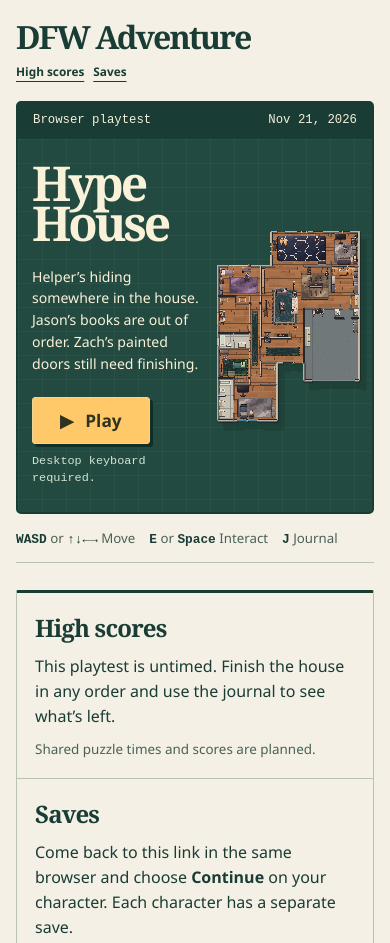
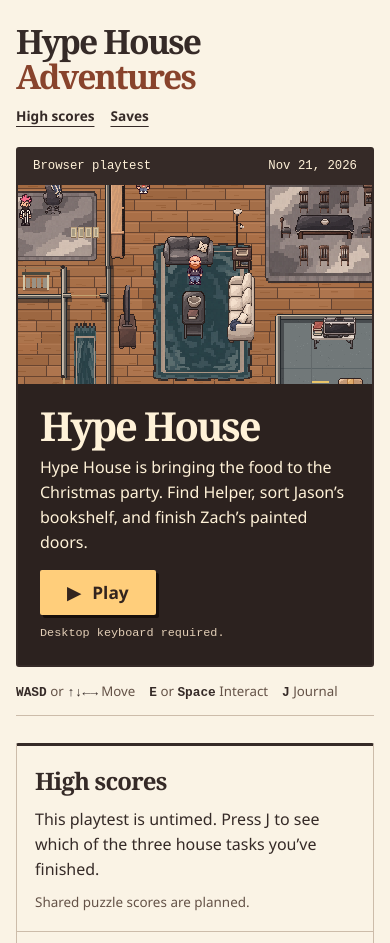
Before and after one commit to PeoplesPlaceChurch/dfw-adventure-playtest, a plain HTML site: page index.html in a window 390 px wide. Shown: the top 943 px of the page. Drawn offline with Linux system fonts and the light colour scheme.

Commit message:
Publish Hype House Adventures branding and the living room playtest cover

```diff
--- a/config.json
+++ b/config.json
@@ -1,5 +1,5 @@
 {
-  "title": "DFW Adventure",
+  "title": "Hype House Adventures",
   "version": "0.3.0-browser-playtest",
   "gamePath": "./game/index.html",
   "leaderboardUrl": null
--- a/index.html
+++ b/index.html
@@ -4,8 +4,11 @@
   <meta charset="utf-8">
   <meta name="viewport" content="width=device-width, initial-scale=1">
   <meta name="robots" content="noindex, nofollow">
-  <meta name="theme-color" content="#193c35">
-  <title>DFW Adventure · Hype House</title>
+  <meta name="theme-color" content="#352a27">
+  <meta name="description" content="Play the Hype House chapter of Hype House Adventures. Find Helper and help Jason and Zach get the food ready for the Christmas party.">
+  <meta property="og:title" content="Hype House Adventures">
+  <meta property="og:description" content="Start the Hype House browser playtest with Paxston, Jason, Zach, and Helper.">
+  <title>Hype House Adventures</title>
   <link rel="stylesheet" href="./playtest.css">
   <script type="module" src="./playtest.js"></script>
 </head>
@@ -13,32 +16,32 @@
   <a class="skip" href="#play">Skip to Play</a>
   <main>
     <header class="masthead">
-      <h1>DFW Adventure</h1>
+      <h1>Hype House <span>Adventures</span></h1>
       <nav aria-label="On this page"><a href="#scores">High scores</a><a href="#saves">Saves</a></nav>
     </header>
     <section class="game-shell" aria-label="Hype House play screen">
       <div class="screen-bar"><span>Browser playtest</span><time datetime="2026-11-21">Nov 21, 2026</time><button id="fullscreen" hidden>Expand game</button></div>
       <div class="game-screen" id="game-screen">
         <div class="cover" id="start-panel">
+          <img class="living-room" src="./assets/hype-house-living.png" width="384" height="216" alt="Paxston in the Hype House living room, between the gray loveseat and the coffee table.">
           <div class="cover-copy">
-            <h2>Hype<br>House</h2>
-            <p>Helper’s hiding somewhere in the house. Jason’s books are out of order. Zach’s painted doors still need finishing.</p>
+            <h2>Hype House</h2>
+            <p>Hype House is bringing the food to the Christmas party. Find Helper, sort Jason’s bookshelf, and finish Zach’s painted doors.</p>
             <button id="play" disabled><span aria-hidden="true">▶</span> <span id="play-label">Loading…</span></button>
             <p class="device" id="availability" role="status">Preparing the playtest.</p>
           </div>
-          <div class="map"><img src="./assets/hype-house-map.png" width="640" height="832" alt="Hype House floor plan with the living room in the center and the garage on the right."></div>
         </div>
       </div>
     </section>
     <div class="controls" aria-label="Keyboard controls"><span><kbd>WASD</kbd> or <kbd>↑↓←→</kbd> Move</span><span><kbd>E</kbd> or <kbd>Space</kbd> Interact</span><span><kbd>J</kbd> Journal</span></div>
     <p id="launch-status" role="status"></p>
     <div class="cards">
-      <section class="card" id="scores"><h2>High scores</h2><p>This playtest is untimed. Finish the house in any order and use the journal to see what’s left.</p><p class="detail">Shared puzzle times and scores are planned.</p></section>
+      <section class="card" id="scores"><h2>High scores</h2><p>This playtest is untimed. Press J to see which of the three house tasks you’ve finished.</p><p class="detail">Shared puzzle scores are planned.</p></section>
       <section class="card" id="saves"><h2>Saves</h2><p>Come back to this link in the same browser and choose <strong>Continue</strong> on your character. Each character has a separate save.</p><p class="detail">“Fresh test” skips saving. Save-file upload and download are planned.</p></section>
     </div>
     <section class="notes">
       <div><h2>Playtest notes</h2><p>Try Jason’s bookshelf in the living room. If a book is hard to see or a clue doesn’t make sense, send Paxston the round number and a screenshot.</p></div>
-      <figure><img src="./assets/jasons-bookshelf.jpg" loading="lazy" width="1100" height="619" alt="Jason’s wooden bookshelf with numbered gaps and five loose books to place."><figcaption>Jason’s bookshelf · art preview</figcaption></figure>
+      <figure><img src="./assets/jasons-bookshelf.jpg" loading="lazy" width="1100" height="619" alt="Jason’s wooden bookshelf with numbered gaps and five loose books to place."><figcaption>Jason’s bookshelf · approved art preview</figcaption></figure>
     </section>
   </main>
 </body>
--- a/playtest.css
+++ b/playtest.css
@@ -1,10 +1,10 @@
 :root {
   color-scheme: light;
-  --paper: #f4f0e5;
-  --ink: #193c35;
-  --muted: #4b6157;
-  --rule: #bac3b2;
-  --gold: #ffc969;
+  --paper: #faf3e5;
+  --ink: #352a27;
+  --muted: #645247;
+  --rule: #ccbcaa;
+  --gold: #ffce7b;
   font-family: "Avenir Next", Avenir, "Segoe UI", system-ui, sans-serif;
   color: var(--ink);
   background: var(--paper);
@@ -19,27 +19,28 @@ button { cursor: pointer; }
 button:focus-visible, a:focus-visible { outline: 3px solid #c27818; outline-offset: 4px; }
 .skip { position: absolute; top: -100px; left: 10px; z-index: 50; background: white; padding: 10px; }
 .skip:focus { top: 10px; }
-.masthead { display: flex; align-items: baseline; justify-content: space-between; gap: 12px; padding: clamp(21px, 4vw, 43px) 0 22px; }
-h1, h2 { font-family: "Rockwell", "Charter", Georgia, serif; }
-h1 { font-size: clamp(2rem, 5vw, 4rem); letter-spacing: -.06em; line-height: 1; }
-nav { display: flex; gap: 18px; font-size: .85rem; font-weight: 650; }
+.masthead { display: flex; align-items: baseline; justify-content: space-between; gap: 20px; padding: clamp(24px, 4vw, 43px) 0 22px; }
+h1, h2 { font-family: Rockwell, Charter, Georgia, serif; }
+h1 { font-size: clamp(2.1rem, 4.3vw, 3.4rem); letter-spacing: -.055em; line-height: 1.04; }
+h1 span { color: #88432c; }
+nav { display: flex; flex: none; gap: 18px; font-size: .85rem; font-weight: 650; }
 nav a { text-underline-offset: 5px; }
 .screen-bar, .device, figcaption, kbd { font-family: ui-monospace, "Courier New", monospace; }
-.game-shell { overflow: hidden; border: 2px solid var(--ink); background: var(--ink); border-radius: 5px; }
-.screen-bar { display: flex; align-items: center; gap: 12px; min-height: 36px; padding: 5px 15px; color: #f6efd9; font-size: .77rem; line-height: 1.4; }
+.game-shell { overflow: hidden; border: 2px solid var(--ink); background: var(--ink); border-radius: 3px; }
+.screen-bar { display: flex; align-items: center; gap: 12px; min-height: 36px; padding: 5px 15px; color: #fff1d8; font-size: .77rem; line-height: 1.4; }
 .screen-bar span { margin-right: auto; }
-.screen-bar button { font-size: .78rem; color: var(--ink); background: var(--paper); border: 0; padding: 5px 10px; border-radius: 2px; }
-.game-screen { position: relative; background: #193b36; }
-.cover { display: grid; grid-template-columns: 1fr 1fr; min-height: clamp(370px, 43vw, 464px); color: #faf1d9; background-color: #224a40; background-image: linear-gradient(#abc1a10e 1px, transparent 1px), linear-gradient(90deg, #abc1a10e 1px, transparent 1px); background-size: 24px 24px; }
-.cover-copy { align-self: center; padding: 30px 0 30px clamp(22px, 5vw, 64px); z-index: 1; }
-.cover h2 { font-size: clamp(3.75rem, 7.9vw, 6.75rem); letter-spacing: -.065em; line-height: .84; margin-bottom: 22px; }
-.cover-copy > p:not(.device) { font-size: clamp(.98rem, 1.6vw, 1.14rem); line-height: 1.55; max-width: 34ch; }
-#play { display: inline-flex; gap: 12px; align-items: center; margin: 22px 0 9px; padding: 11px 27px; border: 1px solid #f3d59a; border-radius: 3px; background: var(--gold); box-shadow: 3px 3px 0 #122e28; font-size: 1.08rem; font-weight: 800; color: #2e341f; }
-#play:hover { background: #ffdb97; }
+.screen-bar button { font-size: .78rem; color: var(--ink); background: var(--paper); border: 0; padding: 5px 10px; }
+.game-screen { position: relative; background: #211b1a; }
+.cover { position: relative; display: grid; align-items: center; min-height: clamp(345px, 43vw, 438px); isolation: isolate; color: #fff2d8; background: #2c221f; }
+.living-room { position: absolute; inset: 0 0 0 auto; width: 75%; height: 100%; object-fit: cover; object-position: center; image-rendering: pixelated; z-index: -2; }
+.cover::before { content: ""; position: absolute; inset: 0; z-index: -1; background: linear-gradient(90deg, #2c221f 8%, #2c221ff7 27%, #2c221fc7 40%, #2c221f50 53%, transparent 62%); }
+.cover-copy { max-width: 44%; padding: 35px 0 35px clamp(18px, 4vw, 50px); }
+.cover h2 { font-size: clamp(2.9rem, 5.6vw, 4.9rem); line-height: .98; letter-spacing: -.055em; margin-bottom: 20px; }
+.cover-copy > p:not(.device) { max-width: 29ch; font-size: clamp(1rem, 1.45vw, 1.12rem); line-height: 1.55; }
+#play { display: inline-flex; gap: 12px; align-items: center; margin: 24px 0 10px; min-height: 44px; padding: 11px 27px; border: 0; border-radius: 2px; background: var(--gold); box-shadow: 3px 3px 0 #170f0c; font-size: 1.08rem; font-weight: 800; color: #33241e; }
+#play:hover { background: #ffdd9f; }
 #play:disabled { opacity: .7; }
-.device { font-size: .74rem; line-height: 1.5; color: #d4e4d1; }
-.map { display: grid; place-items: center; padding: 12px clamp(14px, 4vw, 48px) 12px 8px; }
-.map img { display: block; max-width: 100%; width: auto; height: clamp(325px, 40vw, 430px); object-fit: contain; image-rendering: pixelated; filter: drop-shadow(6px 8px 0 #132e2959); }
+.device { font-size: .74rem; line-height: 1.5; color: #e3cfb7; }
 .game-screen.running { aspect-ratio: 16/9; }
 .game-screen iframe { position: absolute; inset: 0; width: 100%; height: 100%; border: 0; }
 .controls { display: flex; gap: 12px 24px; flex-wrap: wrap; padding: 15px 0; border-bottom: 1px solid var(--rule); font-size: .83rem; color: var(--muted); }
@@ -61,17 +62,17 @@ figcaption { margin-top: 7px; font-size: .73rem; }
 .game-shell.expanded { position: fixed; inset: 0; z-index: 40; border: 0; border-radius: 0; display: flex; flex-direction: column; }
 .expanded .game-screen { flex: 1; aspect-ratio: auto; }
 @media (max-width: 660px) {
-  .masthead { align-items: flex-start; }
-  nav { gap: 9px; font-size: .74rem; padding-top: 5px; }
-  .cover { min-height: 350px; grid-template-columns: 53% 47%; }
-  .cover-copy { padding: 24px 0 24px 14px; }
-  .cover h2 { font-size: clamp(3rem, 9vw, 3.75rem); }
-  .cover-copy > p:not(.device) { font-size: .88rem; }
-  .map { padding: 8px; }
-  .map img { width: 100%; height: auto; }
+  .masthead { align-items: flex-start; flex-direction: column; gap: 12px; }
+  nav { gap: 16px; }
+  .cover { display: flex; flex-direction: column; align-items: stretch; }
+  .cover::before { display: none; }
+  .living-room { position: static; width: 100%; height: auto; z-index: auto; }
+  .cover-copy { max-width: none; padding: 22px; }
+  .cover h2 { font-size: 2.5rem; margin-bottom: 10px; }
+  .cover-copy > p:not(.device) { max-width: 42ch; }
+  #play { margin-top: 16px; }
   .controls { gap: 7px 14px; }
   .cards, .notes { grid-template-columns: 1fr; }
   .card + .card { border-left: 0; border-top: 1px solid var(--rule); }
   .notes { gap: 14px; }
 }
-@media (max-width: 420px) { .masthead { flex-direction: column; gap: 5px; } }
--- a/playtest.js
+++ b/playtest.js
@@ -1,10 +1,12 @@
 const $ = id => document.getElementById(id);
 let gameUrl;
+let gameTitle;
 try {
   const response = await fetch('./config.json', {cache: 'no-store'});
   if (!response.ok) throw new Error('Settings unavailable. Reload to try again.');
   const config = await response.json();
   if (!config.gamePath) throw new Error('The game has not been uploaded yet.');
+  gameTitle = config.title;
   gameUrl = new URL(config.gamePath, location.href);
   if (gameUrl.origin !== location.origin) throw new Error('The game must be hosted on this site.');
   $('play-label').textContent = 'Play';
@@ -18,7 +20,7 @@ $('play').addEventListener('click', () => {
   $('play').disabled = true;
   const frame = document.createElement('iframe');
   frame.id = 'game-frame';
-  frame.title = 'DFW Adventure game';
+  frame.title = gameTitle;
   frame.allow = 'autoplay; fullscreen';
   frame.allowFullscreen = true;
   frame.src = gameUrl.href;
```
Also changed, not shown: game/index.html (+2 -2 lines), assets/hype-house-living.png (added), 1 other file.
